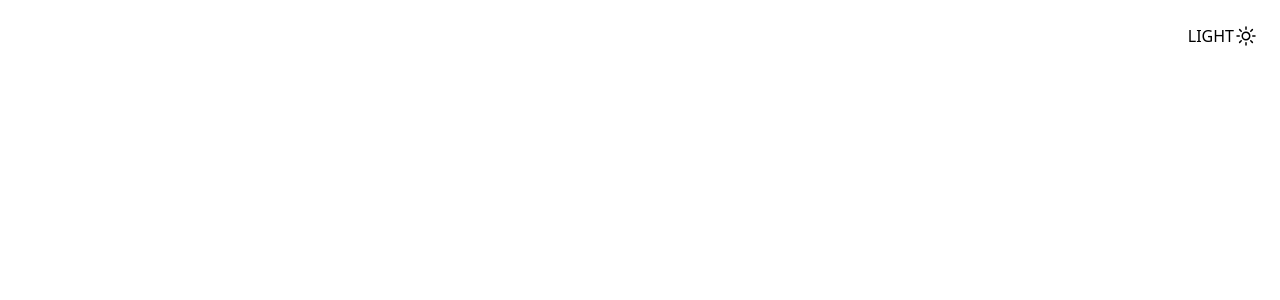
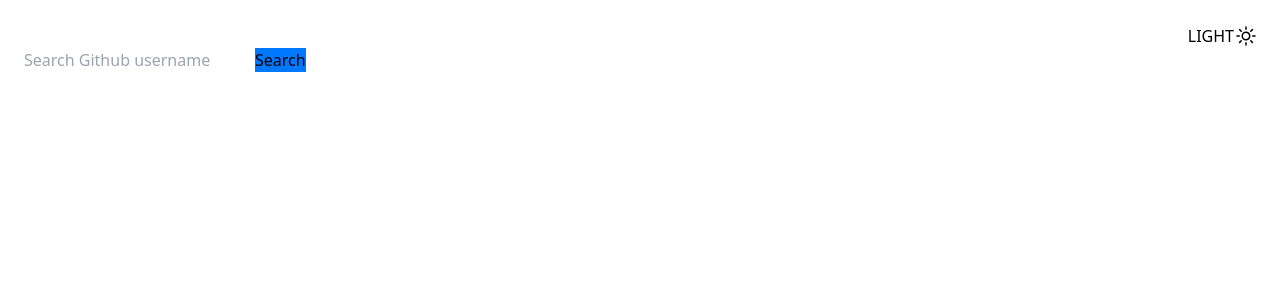
Before and after one commit to 7anan3/githubUsersSearch, a React (Vite) app: page / in a window 1280 px wide. Shown: the top 300 px of the page. Built offline with nearby package versions, Linux system fonts and the light colour scheme; no server answers.

Commit message:
Share users & user states with SearchBar Page

```diff
--- a/src/GithubUsers.jsx
+++ b/src/GithubUsers.jsx
@@ -1,5 +1,9 @@
-import { useEffect, useState } from "react";
+import { createContext, useEffect, useState } from "react";
 import NavBar from "./components/NavBar";
+import SearchBar from "./components/SearchBar";
+
+export const AppContext = createContext();
+
 export default function GithubUsers() {
   const [users, setUsers] = useState([]);
   const [user, setUser] = useState([]);
@@ -33,11 +37,13 @@ export default function GithubUsers() {
       });
   }, [accessToken]);
 
-  console.log(user);
   return (
-    <main className="p-6">
-      <NavBar name={user[0] && user[0].login} />
-      <div>{user[0] && user[0].location}</div>
-    </main>
+    <AppContext.Provider value={{ user, users }}>
+      <main className="p-6">
+        <NavBar name={user[0] && user[0].login} />
+        <SearchBar />
+        <div>{user[0] && user[0].location}</div>
+      </main>
+    </AppContext.Provider>
   );
 }
--- /dev/null
+++ b/src/components/SearchBar.jsx
@@ -0,0 +1,25 @@
+import { useContext, useState } from "react";
+import { AppContext } from "../GithubUsers";
+export default function SearchBar() {
+  const { user, users } = useContext(AppContext);
+  const [searchInput, setSearchInput] = useState("");
+  const handleSearch = (e) => {
+    e.preventDefault();
+  };
+
+  const handleSearchInput = (e) => {
+    setSearchInput(e.target.value);
+  };
+
+  return (
+    <form onSubmit={handleSearch}>
+      <input
+        type="text"
+        placeholder="Search Github username"
+        value={searchInput}
+        onChange={handleSearchInput}
+      />
+      <button className="bg-blue2">Search</button>
+    </form>
+  );
+}
```
